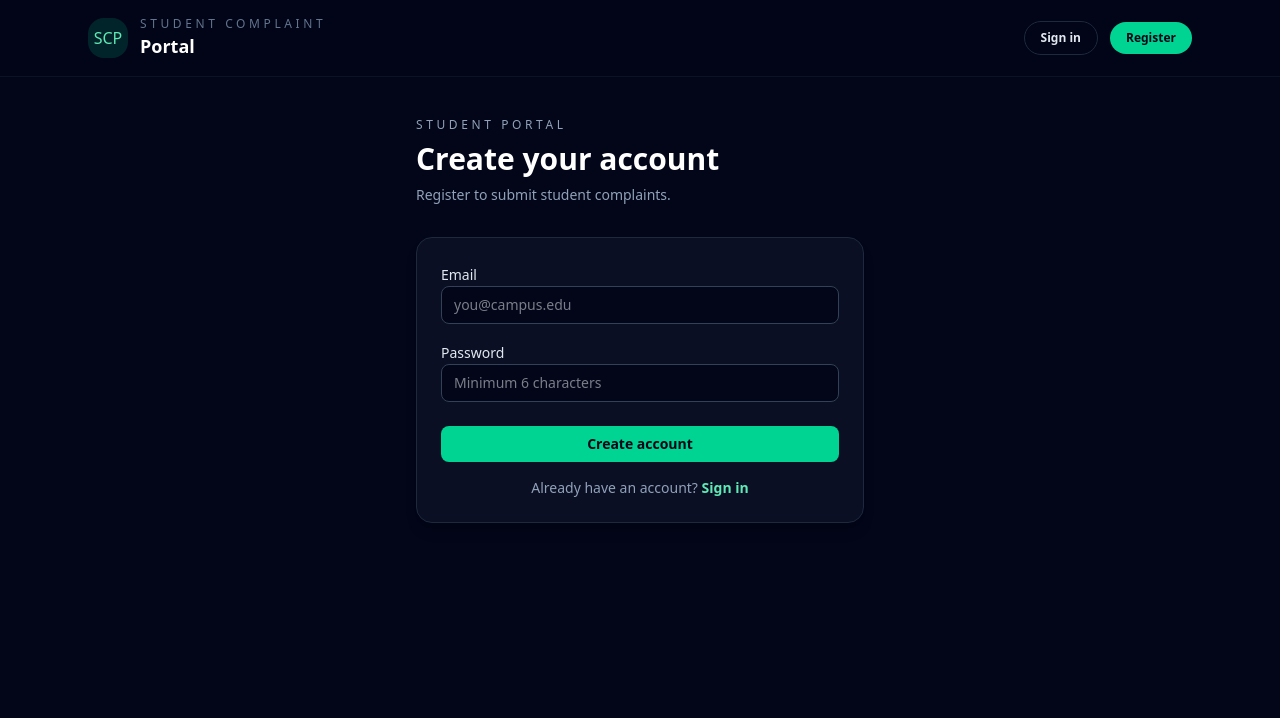
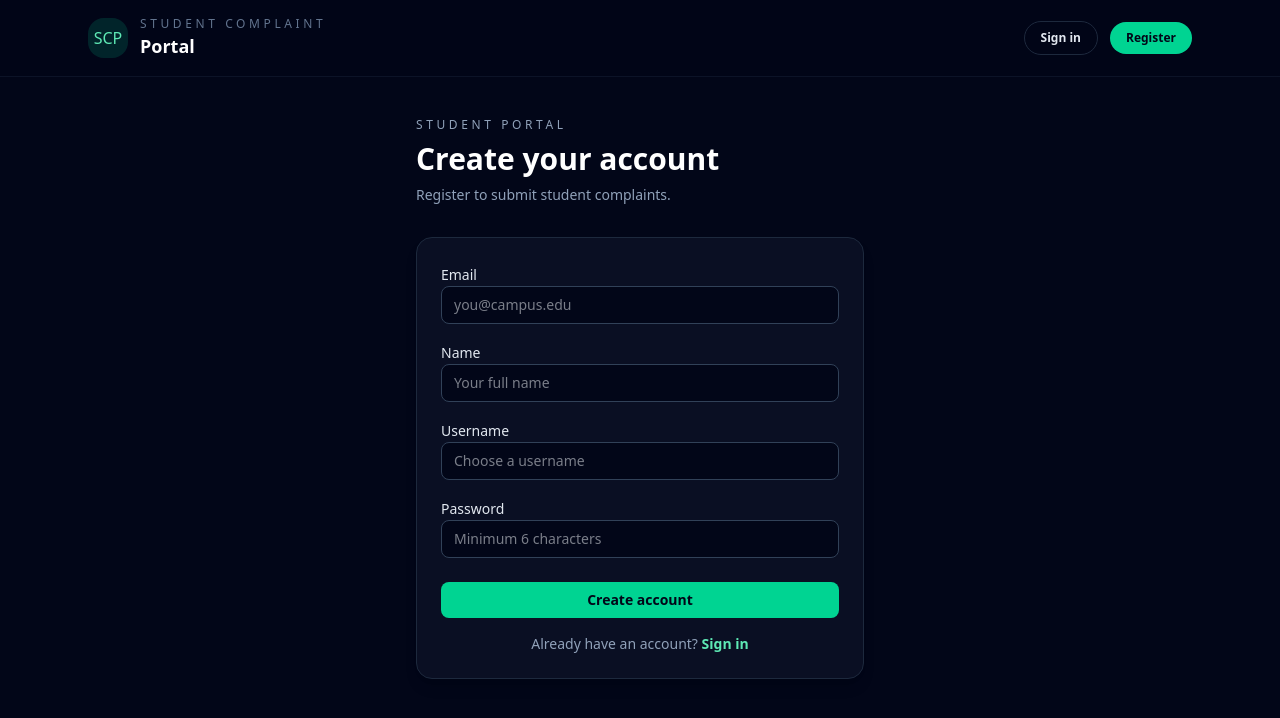
Before and after one commit to PaulWeb30/student-complaint-portal, an Angular app: page /register in a window 1280 px wide. Shown: the top 718 px of the page. Built offline with nearby package versions, Linux system fonts and the light colour scheme.

Commit message:
implement registration form fields for name and username; update guards to restore original functionality

```diff
--- a/src/app/guards/admin.guard.ts
+++ b/src/app/guards/admin.guard.ts
@@ -6,6 +6,5 @@ export const adminGuard: CanActivateFn = () => {
   const auth = inject(AuthService);
   const router = inject(Router);
 
-  // return auth.isAdmin() ? true : router.createUrlTree(['/complaints']);
-  return true;
+  return auth.isAdmin() ? true : router.createUrlTree(['/complaints']);
 };
--- a/src/app/guards/auth.guard.ts
+++ b/src/app/guards/auth.guard.ts
@@ -6,6 +6,5 @@ export const authGuard: CanActivateFn = () => {
   const auth = inject(AuthService);
   const router = inject(Router);
 
-  // return auth.isAuthenticated() ? true : router.createUrlTree(['/login']);
-  return true;
+  return auth.isAuthenticated() ? true : router.createUrlTree(['/login']);
 };
--- a/src/app/models.ts
+++ b/src/app/models.ts
@@ -18,6 +18,8 @@ export interface LoginRequest {
 
 export interface RegisterRequest {
   email: string;
+  name: string;
+  username: string;
   password: string;
 }
 
--- a/src/app/pages/complaints/complaints.page.html
+++ b/src/app/pages/complaints/complaints.page.html
@@ -83,7 +83,7 @@
             </div>
           } @else {
             @if (complaints().length === 0) {
-              <p class="text-sm text-slate-400">No complaints submitted yet.</p>
+              <p class="text-sm text-slate-400">No complaints found.</p>
             } @else {
               <div class="space-y-3">
                 @for (complaint of complaints(); track complaint.id) {
--- a/src/app/pages/register/register.page.html
+++ b/src/app/pages/register/register.page.html
@@ -22,6 +22,34 @@
         />
         @if (form.controls.email.touched && form.controls.email.invalid) {
           <p class="text-xs text-rose-300">Enter a valid email.</p>
+        }
+      </div>
+
+      <div class="space-y-2">
+        <label class="text-sm font-medium text-slate-200" for="name">Name</label>
+        <input
+          id="name"
+          type="text"
+          formControlName="name"
+          class="w-full rounded-lg border border-slate-700 bg-slate-950 px-3 py-2 text-sm text-slate-100 outline-none ring-0 transition focus:border-slate-400"
+          placeholder="Your full name"
+        />
+        @if (form.controls.name.touched && form.controls.name.invalid) {
+          <p class="text-xs text-rose-300">Name is required.</p>
+        }
+      </div>
+
+      <div class="space-y-2">
+        <label class="text-sm font-medium text-slate-200" for="username">Username</label>
+        <input
+          id="username"
+          type="text"
+          formControlName="username"
+          class="w-full rounded-lg border border-slate-700 bg-slate-950 px-3 py-2 text-sm text-slate-100 outline-none ring-0 transition focus:border-slate-400"
+          placeholder="Choose a username"
+        />
+        @if (form.controls.username.touched && form.controls.username.invalid) {
+          <p class="text-xs text-rose-300">Username is required.</p>
         }
       </div>
 
--- a/src/app/pages/register/register.page.ts
+++ b/src/app/pages/register/register.page.ts
@@ -22,6 +22,8 @@ export class RegisterPage {
 
   readonly form = this.fb.nonNullable.group({
     email: ['', [Validators.required, Validators.email]],
+    name: ['', [Validators.required]],
+    username: ['', [Validators.required]],
     password: ['', [Validators.required, Validators.minLength(6)]],
   });
 
```
